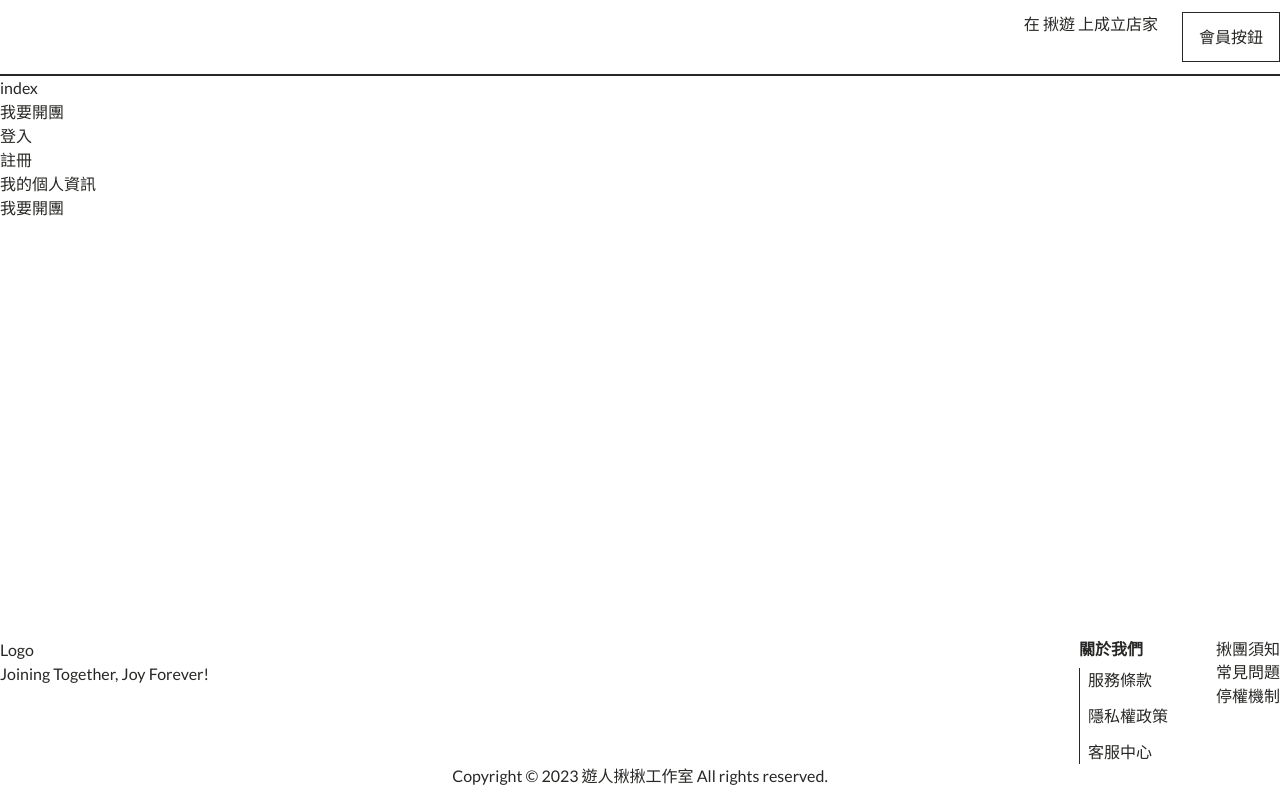
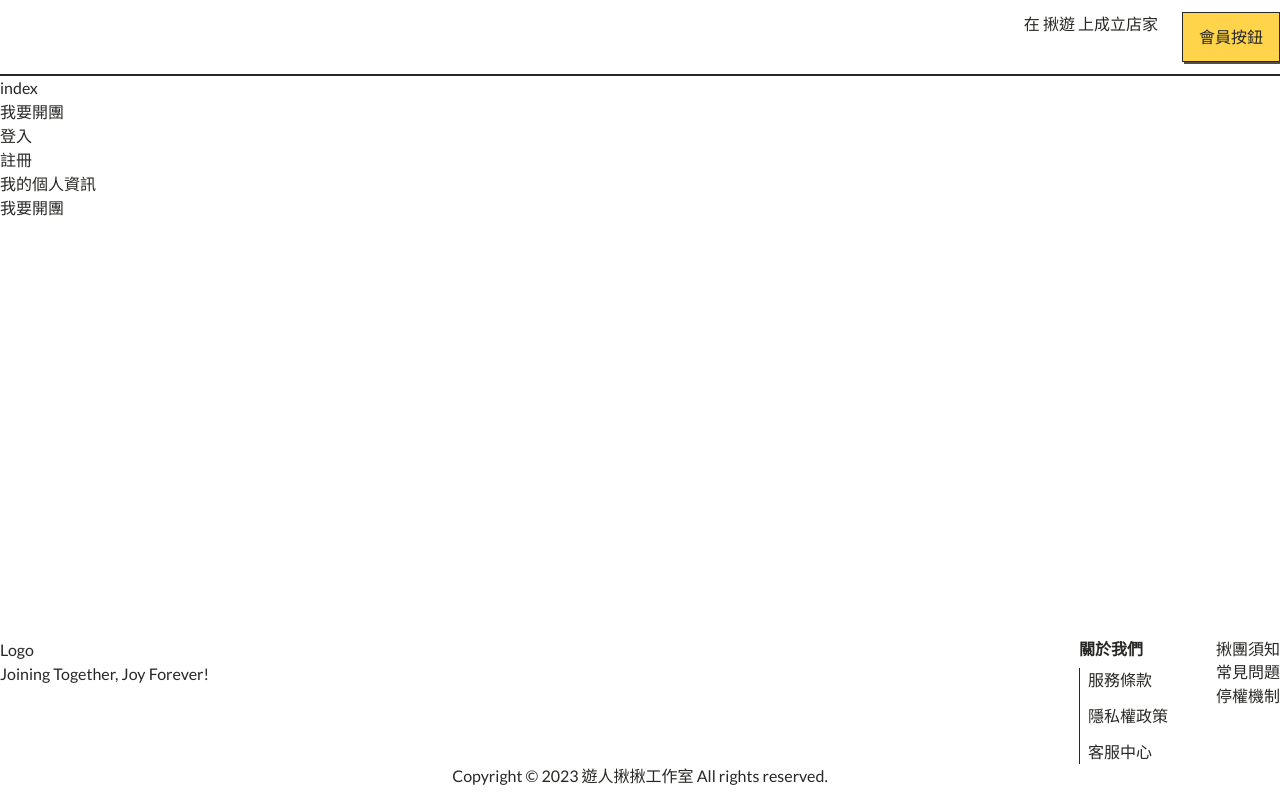
Before and after one commit to star82620/join-joy, a Next.js app: page / in a window 1280 px wide. Built offline with nearby package versions, Linux system fonts and the light colour scheme.

Commit message:
update/ adjust classes code & rename color: peach -> orange

```diff
--- a/common/components/GeneralButton.tsx
+++ b/common/components/GeneralButton.tsx
@@ -1,23 +1,59 @@
 import React, { Children, ReactNode } from "react";
 
 // 執行此元件 function：給予對應的 props（type、text、callback function），輸出結果為 button
+// 需要判斷的東西：樣式顏色（目前有三種：白黃橘）、按鈕 type、callbackFunction、按鈕內容
 
 interface Props {
   type: "button" | "submit" | "reset";
   children: ReactNode;
   onClick: (event: MouseEvent<HTMLButtonElement>) => void;
   disabled?: boolean;
+  appearance: "orange" | "yellow" | "light";
 }
+
+const styleColor = {
+  orange: {
+    default: "bg-orange-neutral",
+    hover: "bg-orange-tone",
+    active: "bg-orange-tone",
+    disabled: " bg-gray-300",
+  },
+  yellow: {
+    default: "bg-yellow-neutral",
+    hover: "bg-yellow-neutral",
+    active: "bg-yellow-neutral",
+    disabled: " bg-gray-300",
+  },
+  light: {
+    default: "bg-yellow-tint",
+    hover: "bg-orange-tint",
+    active: "bg-yellow-tint",
+    disabled: "bg-gray-300",
+  },
+};
 
 export default function GeneralButton({
   type,
   children,
   onClick,
   disabled,
+  appearance,
 }: Props) {
+  const classes = [
+    "border",
+    "border-gray-950",
+    "shadow-btn",
+    "px-4",
+    "py-3",
+    styleColor[appearance].default,
+    `hover:${styleColor[appearance].hover}`,
+    `active:${styleColor[appearance].active}`,
+    `disabled:${styleColor[appearance].disabled}`,
+  ].join(" ");
+
   return (
     <button
-      className="border border-gray-950 shadow-button px-4 py-3"
+      className={classes}
       type={type}
       onClick={onClick}
       disabled={disabled}
--- a/common/components/Header.tsx
+++ b/common/components/Header.tsx
@@ -1,6 +1,6 @@
 import React from "react";
 import Logo from "./WebsiteLogo";
-import Button from "./generalButton";
+import Button from "./GeneralButton";
 
 const test = () => console.log("I see");
 
@@ -11,7 +11,7 @@ export default function Header() {
         <Logo width="80" height="80" />
         <section className="flex gap-6">
           <a>在 揪遊 上成立店家</a>
-          <Button type="button" onClick={test}>
+          <Button type="button" onClick={test} appearance="light">
             會員按鈕
           </Button>
         </section>
--- a/tailwind.config.ts
+++ b/tailwind.config.ts
@@ -8,26 +8,26 @@ const config: Config = {
   ],
   theme: {
     screens: {
-      // tablet : md ,desktop : lg
+      // desktop : lg, tablet : md, mobile: sm
       lg: { max: "1272px" },
       md: { max: "768px" },
       sm: { max: "375px" },
     },
     colors: {
       // primary-yellow
-      "yellow-primary": "#FAF2E2",
-      "yellow-second": "#FEFAF2",
-      "yellow-neutral": "#FFF4C6",
+      "yellow-primary": "#FFCD00",
+      "yellow-second": "#FFD44A",
+      "yellow-neutral": "#FFE788",
       "yellow-tone": "#FFE788",
       "yellow-tint": "#FFD44A",
       "yellow-dark": "#FFCD00",
-      // secondary-peach
-      "peach-primary": "#F8E9E4",
-      "peach-second": "#FFF4F0",
-      "peach-neutral": "#FFDFD3",
-      "peach-tone": "#FFC8B4",
-      "peach-tint": "#FFA584",
-      "peach-dark": "#FF8356",
+      // secondary-orange
+      "orange-primary": "#F8E9E4",
+      "orange-second": "#FFF4F0",
+      "orange-neutral": "#FFDFD3",
+      "orange-tone": "#FFC8B4",
+      "orange-tint": "#FFA584",
+      "orange-dark": "#FF8356",
       // Natural Gray
       "gray-950": "#272725",
       "gray-900": "#3D3D3C",
@@ -93,10 +93,14 @@ const config: Config = {
         },
       ],
     },
+    boxShadow: {
+      btn: "2px 2px 0 0 #504F4E",
+    },
   },
-  extend: {
-    boxShadow: {
-      button: "2px 2px 0 0 #504F4E",
+  variants: {
+    extend: {
+      backgroundColor: ["hover", "active", "disabled"],
+      borderColor: ["hover", "active", "disabled"],
     },
   },
   plugins: [],
```
Also changed, not shown: public/images/header-account.svg (added).
